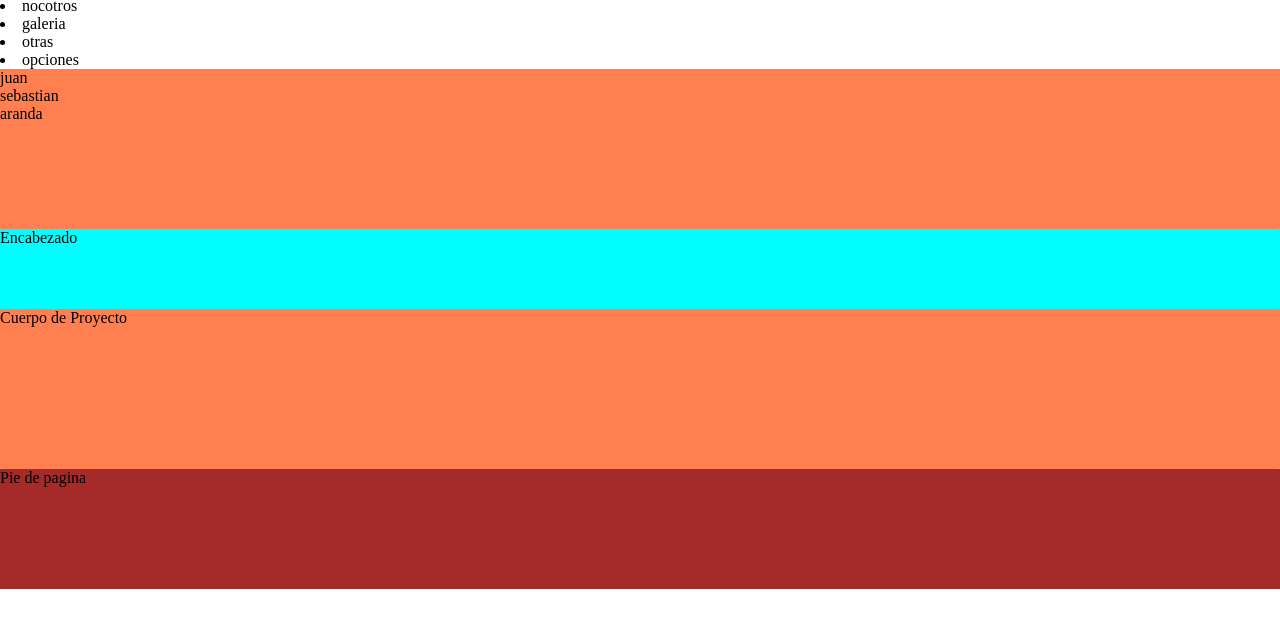
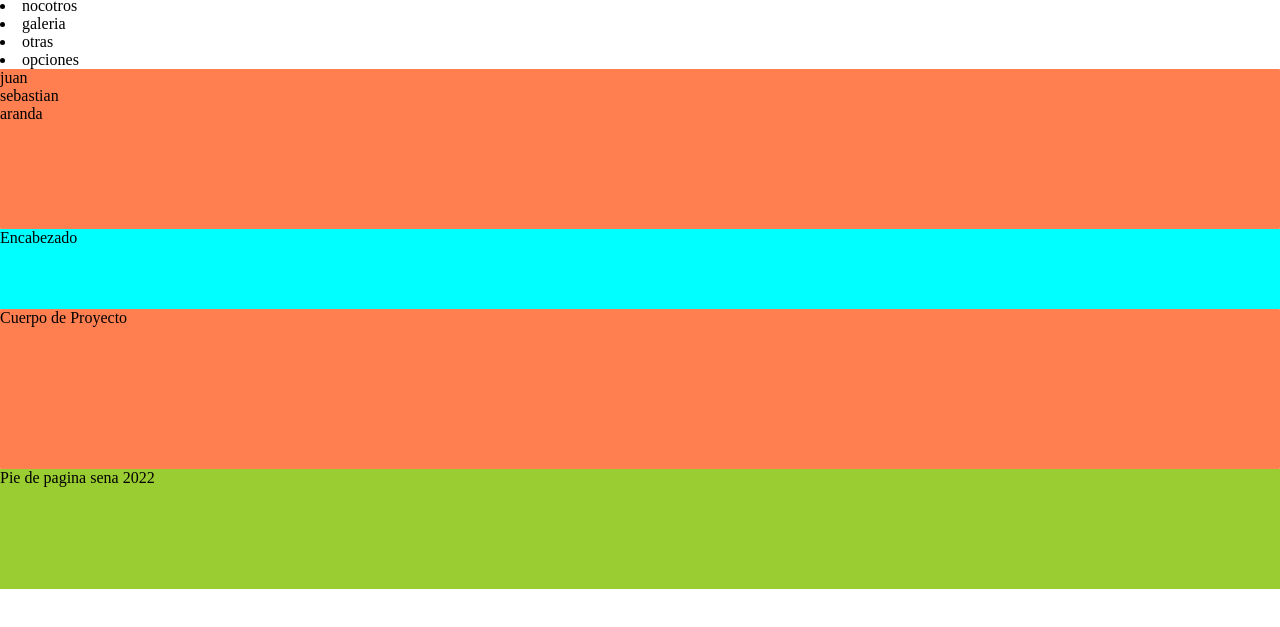
Before and after one commit to JuanSebastianOso/web2452439, a plain HTML site: page index.html in a window 1280 px wide. Shown: the part 129-756 px from the top of the page. Drawn offline with Linux system fonts and the light colour scheme.

Commit message:
quinto cambio

```diff
--- a/index.html
+++ b/index.html
@@ -31,7 +31,7 @@
 
     <header>Encabezado</header>
     <main>Cuerpo de Proyecto</main>
-    <footer>Pie de pagina</footer>
+    <footer>Pie de pagina sena 2022</footer>
 
 </body>
 </html>
--- a/styles/style.css
+++ b/styles/style.css
@@ -13,7 +13,7 @@ main{
     height: 20vh;
 }
 footer{
-    background-color: brown;
+    background-color: yellowgreen;
     height: 15vh;
 }
 section{
```
